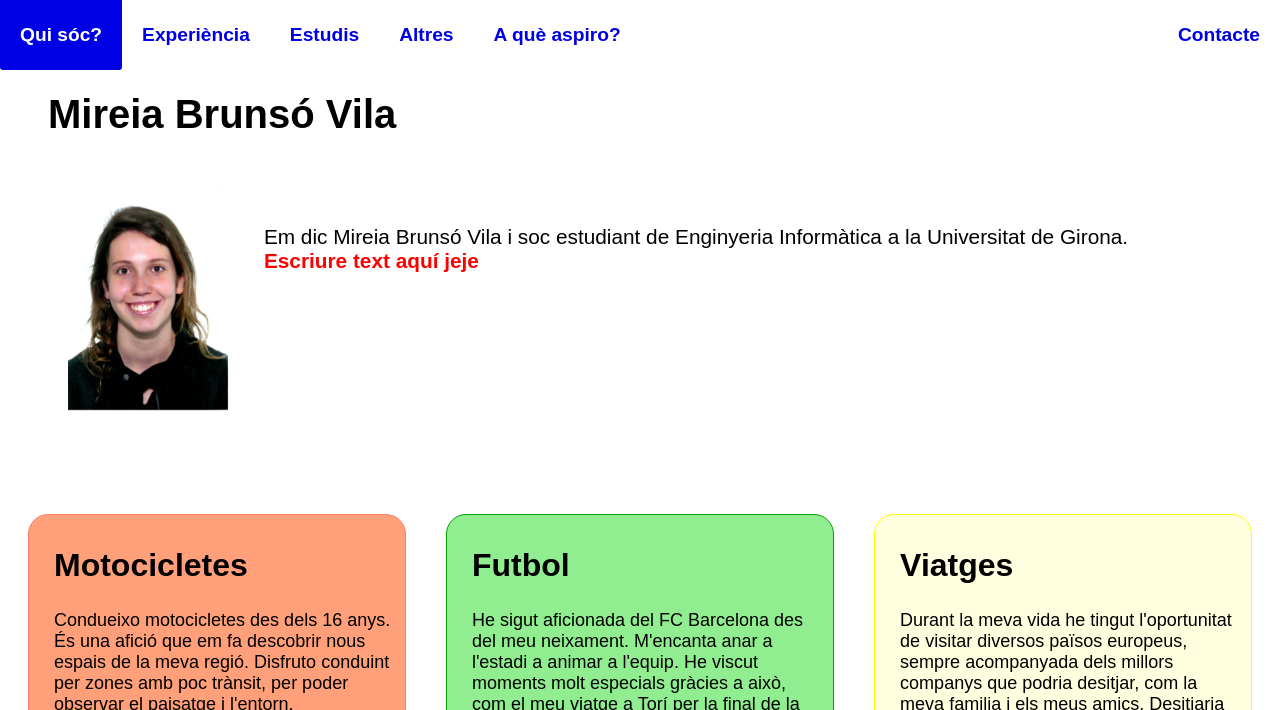
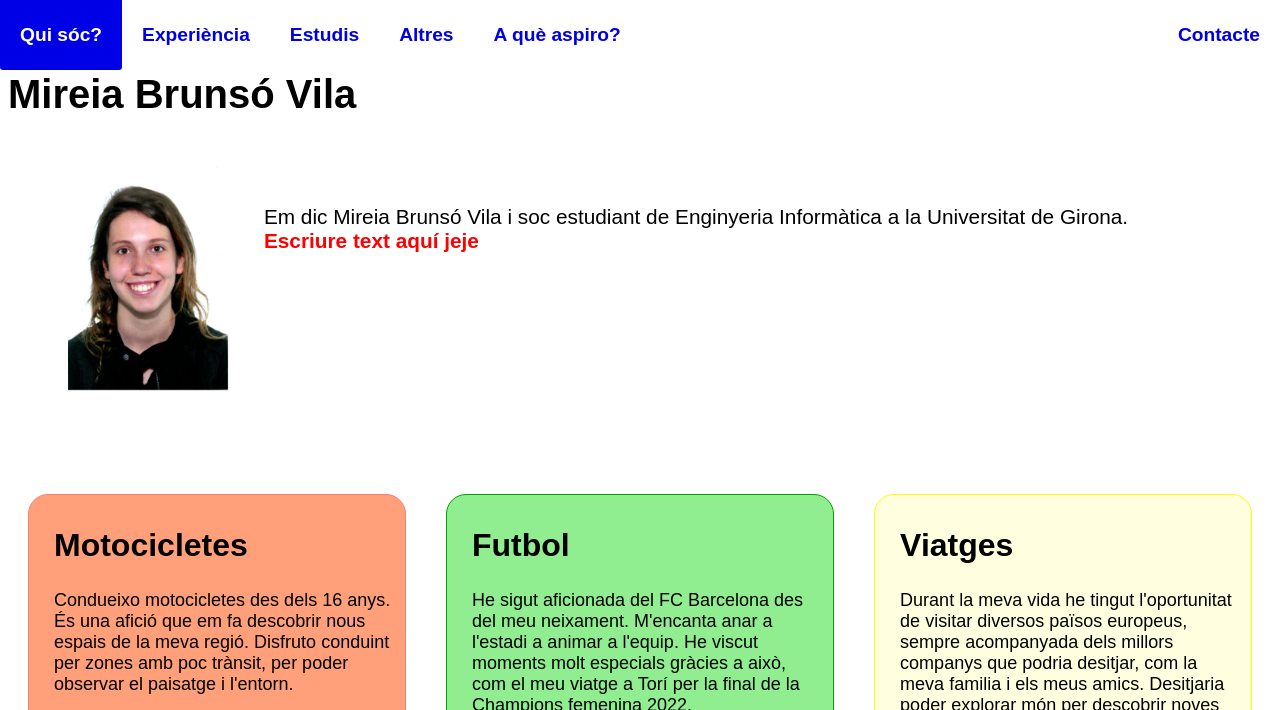
Before and after one commit to MBrunso/MBrunso.github.io, a plain HTML site: page index.html in a window 1280 px wide. Shown: the top 710 px of the page. Drawn offline with Linux system fonts and the light colour scheme.

Commit message:
Update index.html
act

```diff
--- a/index.html
+++ b/index.html
@@ -21,7 +21,8 @@
             <li><a href="contacte.html" title="Vés al contacte">Contacte</a></li>
         </ul>
         </nav>
-        <h1 style="margin-left: 40px; margin-top: 100px;">Mireia Brunsó Vila</h1>
+
+        <h1>Mireia Brunsó Vila</h1>
         <div class="principal-presentacio">
             <div class="foto">
                 <img src="imatges/foto.jpg" alt="Foto meva" width="160px" height="226px">
```
